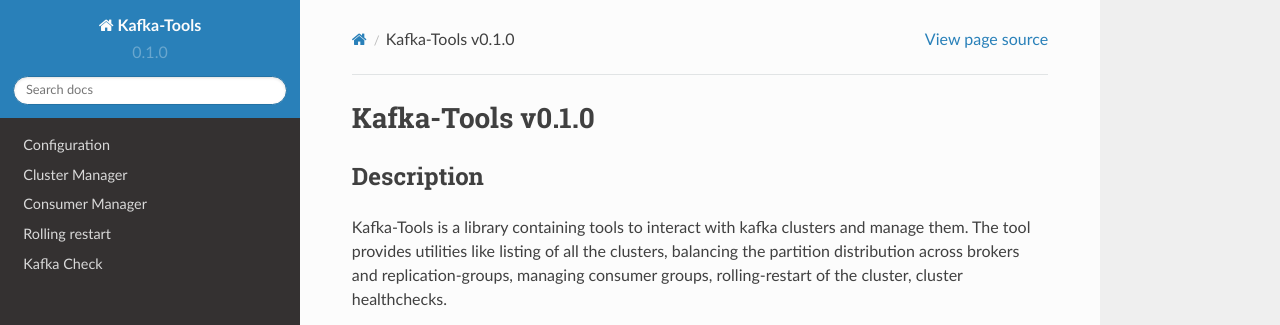
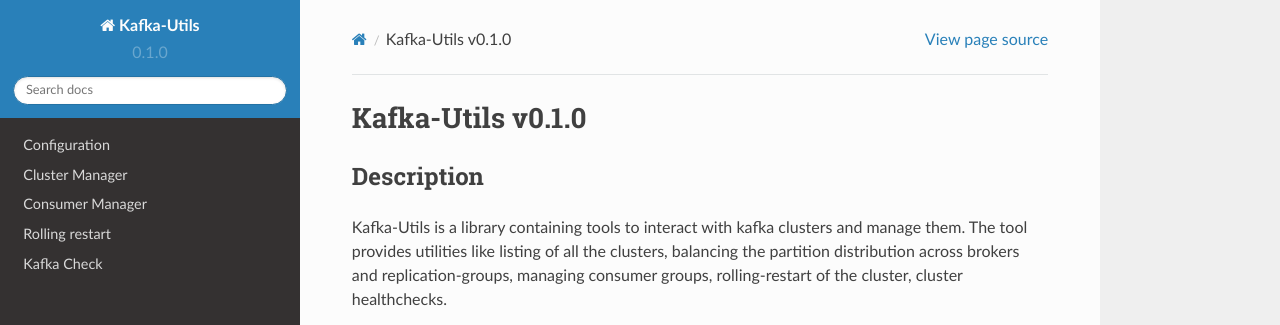
Before and after one commit to Yelp/kafka-utils, a Sphinx documentation site: the page built from docs/source/index.rst, in a window 1280 px wide and 900 px high. Shown: the top 325 px of the window. Built offline with Sphinx 7.4.7 and the Read the Docs theme 2.0.0, drawn with Linux system fonts in a browser that asks for light colours.

Commit message:
Renaming kafka-tools to kafka-utils

```diff
--- a/docs/source/conf.py
+++ b/docs/source/conf.py
@@ -14,7 +14,7 @@
 # limitations under the License.
 # -*- coding: utf-8 -*-
 #
-# Kafka-Tools documentation build configuration file, created by
+# Kafka-Utils documentation build configuration file, created by
 # sphinx-quickstart on Thu Jan 22 14:07:09 2015.
 #
 # This file is execfile()d with the current directory set to its containing dir.
@@ -59,7 +59,7 @@
 master_doc = 'index'
 
 # General information about the project.
-project = u'Kafka-Tools'
+project = u'Kafka-Utils'
 copyright = u'2015-2016, Yelp-Inc.'
 
 # The version info for the project you're documenting, acts as replacement for
@@ -193,7 +193,7 @@
 # Grouping the document tree into LaTeX files. List of tuples
 # (source start file, target name, title, author, documentclass [howto/manual]).
 latex_documents = [
-    ('index', 'Kafka_Tools.tex', u'Kafka-Tools Documentation',
+    ('index', 'Kafka_Utils.tex', u'Kafka-Utils Documentation',
      u'Yelp Inc.', 'manual'),
 ]
 
--- a/docs/source/config.rst
+++ b/docs/source/config.rst
@@ -1,7 +1,7 @@
 Configuration
 #############
 
-Kafka-Tools reads the cluster configuration needed to access Kafka clusters from yaml files.
+Kafka-Utils reads the cluster configuration needed to access Kafka clusters from yaml files.
 Each cluster is identified by *type* and *name*.
 Multiple clusters of the same type should be listed in the same `type.yaml` file.
 The yaml files are read from :code:`$KAFKA_DISCOVERY_DIR`, :code:`$HOME/.kafka_discovery` and :code:`/etc/kafka_discovery`,
--- a/docs/source/index.rst
+++ b/docs/source/index.rst
@@ -1,9 +1,9 @@
-Kafka-Tools v\ |version|
+Kafka-Utils v\ |version|
 ########################
 
 Description
 ***********
-Kafka-Tools is a library containing tools to interact with kafka clusters and manage them. The tool provides utilities
+Kafka-Utils is a library containing tools to interact with kafka clusters and manage them. The tool provides utilities
 like listing of all the clusters, balancing the partition distribution across brokers and replication-groups, managing
 consumer groups, rolling-restart of the cluster, cluster healthchecks.
 
```
Also changed, not shown: README.md (+6 -6 lines), 1 other file.
